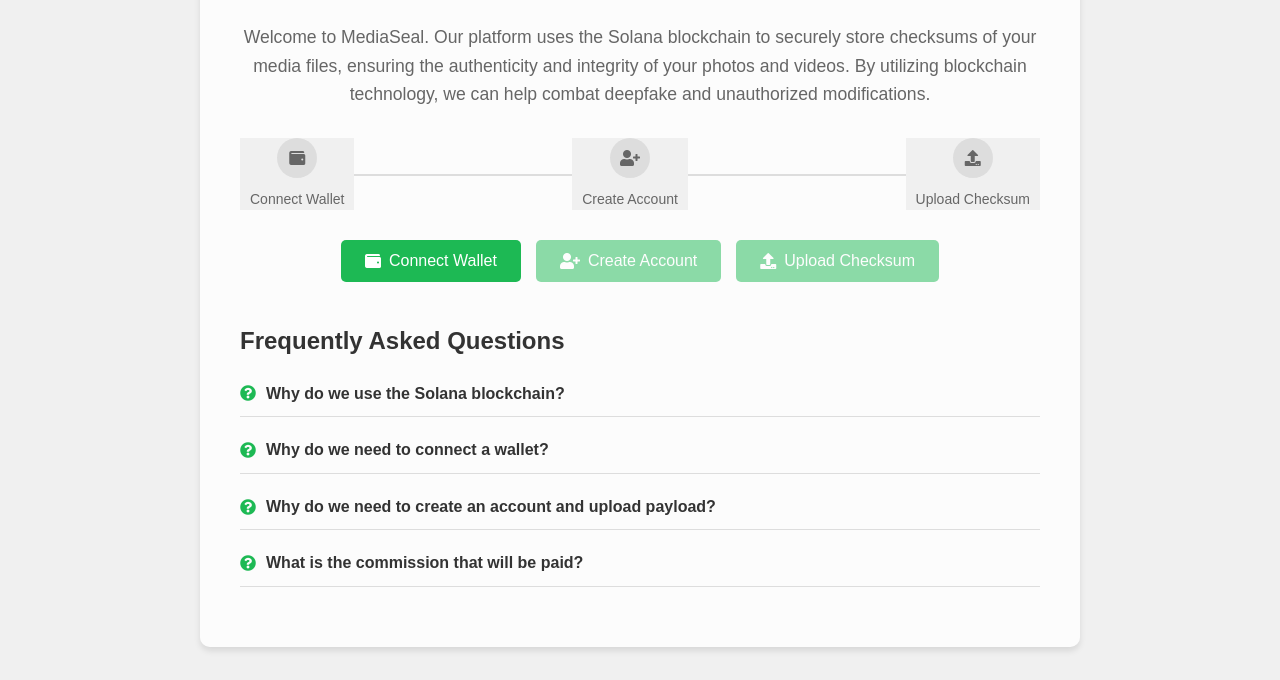
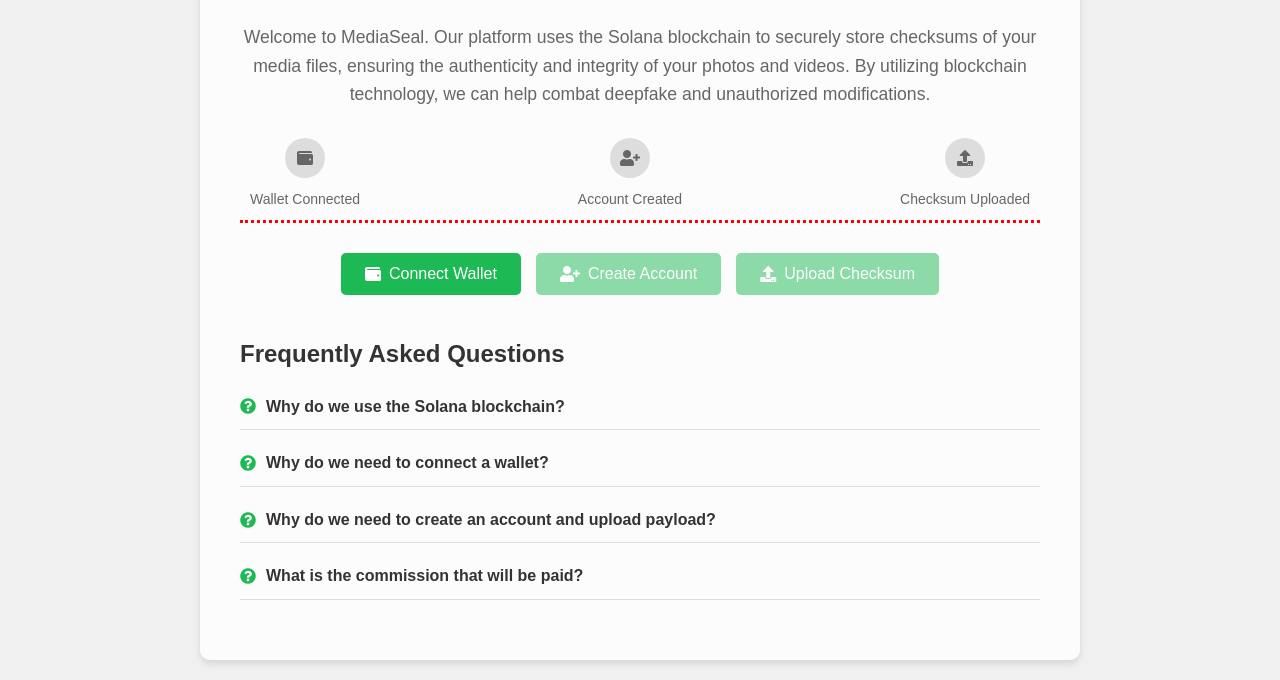
Before and after one commit to lollix91/MediaSeal, a website built with Parcel: page src/index.html in a window 1280 px wide. Shown: the part 203-883 px from the top of the page. Built offline with nearby package versions, Linux system fonts and the light colour scheme; what @solana/web3.js would draw is missing.

Commit message:
assets updated

```diff
--- a/src/index.html
+++ b/src/index.html
@@ -4,6 +4,7 @@
     <meta charset="UTF-8">
     <meta name="viewport" content="width=device-width, initial-scale=1.0">
     <title>MediaSeal</title>
+	<link rel="icon" href="../assets/favicon.ico" type="image/x-icon">
     <link rel="stylesheet" href="styles.css">
     <link rel="stylesheet" href="https://cdnjs.cloudflare.com/ajax/libs/font-awesome/5.15.3/css/all.min.css">
 </head>
@@ -17,7 +18,7 @@
     </div>
     <div class="container">
         <header>
-		    <img src="logo.png" alt="MediaSeal Logo" class="logo">
+		    <img src="../assets/logo.png" alt="MediaSeal Logo" class="logo">
             <p class="main-description">Welcome to MediaSeal. Our platform uses the Solana blockchain to securely store checksums of your media files, ensuring the authenticity and integrity of your photos and videos. By utilizing blockchain technology, we can help combat deepfake and unauthorized modifications.</p>
         </header>
 
@@ -27,19 +28,19 @@
         <div class="timeline-icon">
             <i class="fas fa-wallet"></i>
         </div>
-        <div class="timeline-text">Connect Wallet</div>
+        <div class="timeline-text">Wallet Connected</div>
     </div>
     <div class="timeline-step">
         <div class="timeline-icon">
             <i class="fas fa-user-plus"></i>
         </div>
-        <div class="timeline-text">Create Account</div>
+        <div class="timeline-text">Account Created</div>
     </div>
     <div class="timeline-step">
         <div class="timeline-icon">
             <i class="fas fa-upload"></i>
         </div>
-        <div class="timeline-text">Upload Checksum</div>
+        <div class="timeline-text">Checksum Uploaded</div>
     </div>
 </div>
 
--- a/src/styles.css
+++ b/src/styles.css
@@ -461,19 +461,24 @@
     justify-content: space-between;
     align-items: center;
     margin-bottom: 30px;
+	padding-bottom: 10px;
     position: relative;
+	border-bottom: 3px dotted red;
+
 }
 
 .timeline::before {
     content: '';
+	border:1 px solid red;
     position: absolute;
     top: 50%;
     left: 0;
     right: 0;
-    height: 2px;
+    height: 0px;
     background-color: #ddd;
     z-index: 1;
 }
+
 
 .timeline-step {
     display: flex;
@@ -481,7 +486,6 @@
     align-items: center;
     position: relative;
     z-index: 1;
-    background-color: var(--bg-color);
     padding: 0 10px;
 }
 
```
Also changed, not shown: assets/favicon.ico (added), assets/logo.png (renamed from src/logo.png).
